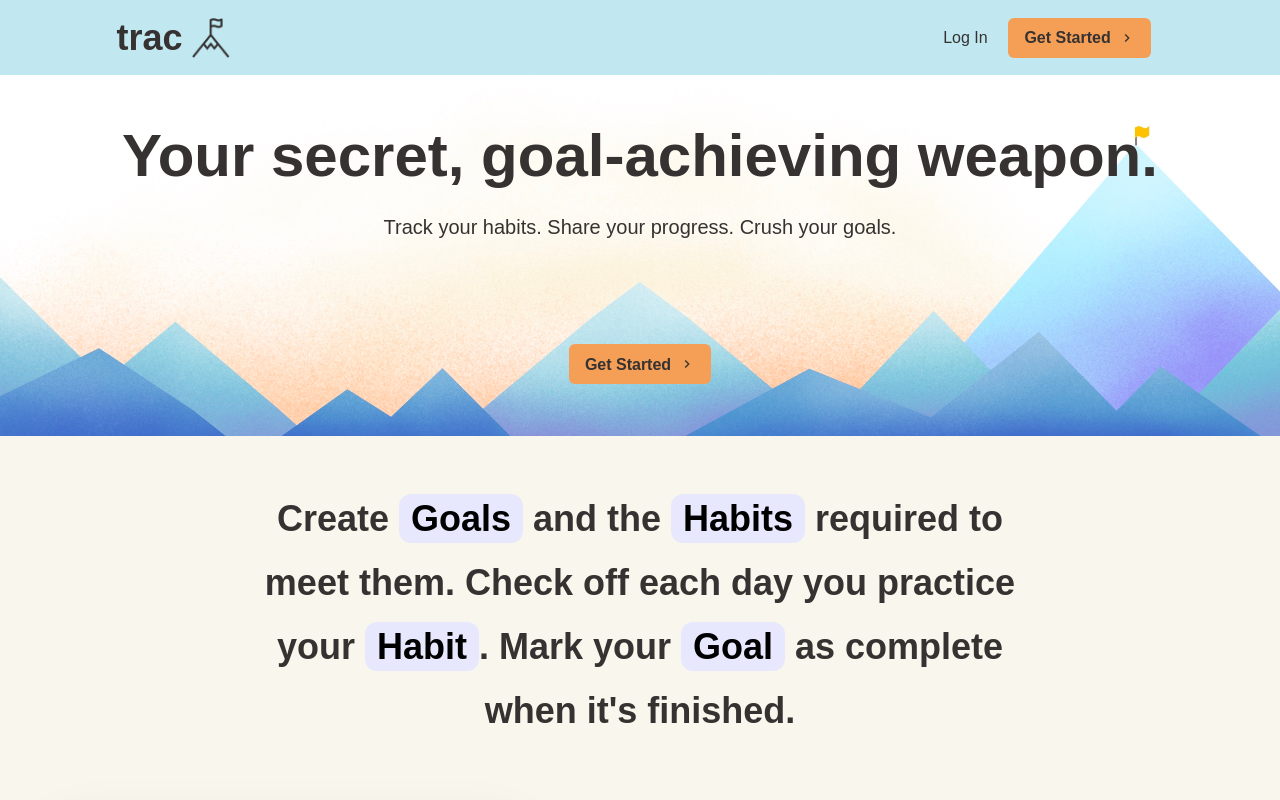
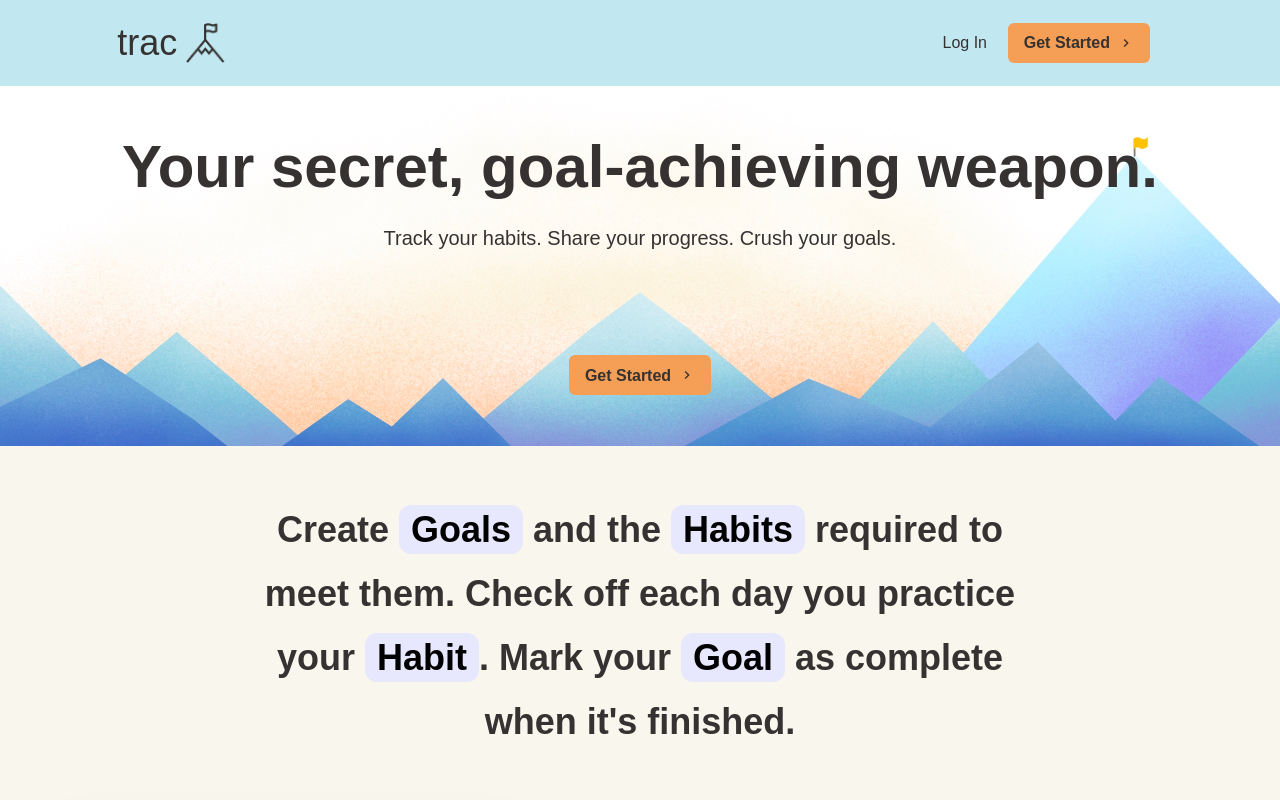
Before and after one commit to dyazdani/trac, a React (Vite) app: page / in a window 1280 px wide. Shown: the top 800 px of the page. Built offline with nearby package versions, Linux system fonts and the light colour scheme; a web font is replaced by a local one.

Commit message:
Changed font in logo to not be header style

```diff
--- a/src/client/components/AppHeader.tsx
+++ b/src/client/components/AppHeader.tsx
@@ -58,7 +58,7 @@ const AppHeader = ({isBannerDisplayed}: AppHeaderProps) => {
               alignItems="center"
               justifyContent="center"
             >
-              <Heading>trac</Heading>
+              <Text fontSize="4xl">trac</Text>
               <Image
                 src="/images/trac_logo.png"
                 alt="trac mountain logo"
--- a/src/client/components/LoginForm.tsx
+++ b/src/client/components/LoginForm.tsx
@@ -127,7 +127,7 @@ const LoginForm = () => {
                     alignItems="center"
                     justifyContent="center"
                   >
-                    <Heading>trac</Heading>
+                    <Text fontSize="4xl">trac</Text>
                     <Image
                       src="/images/trac_logo.png"
                       alt="trac mountain logo"
--- a/src/client/components/RegisterForm.tsx
+++ b/src/client/components/RegisterForm.tsx
@@ -143,7 +143,7 @@ const RegisterForm = () => {
                                 alignItems="center"
                                 justifyContent="center"
                             >
-                                <Heading>trac</Heading>
+                                <Text fontSize="4xl">trac</Text>
                                 <Image
                                 src="/images/trac_logo.png"
                                 alt="trac mountain logo"
```
